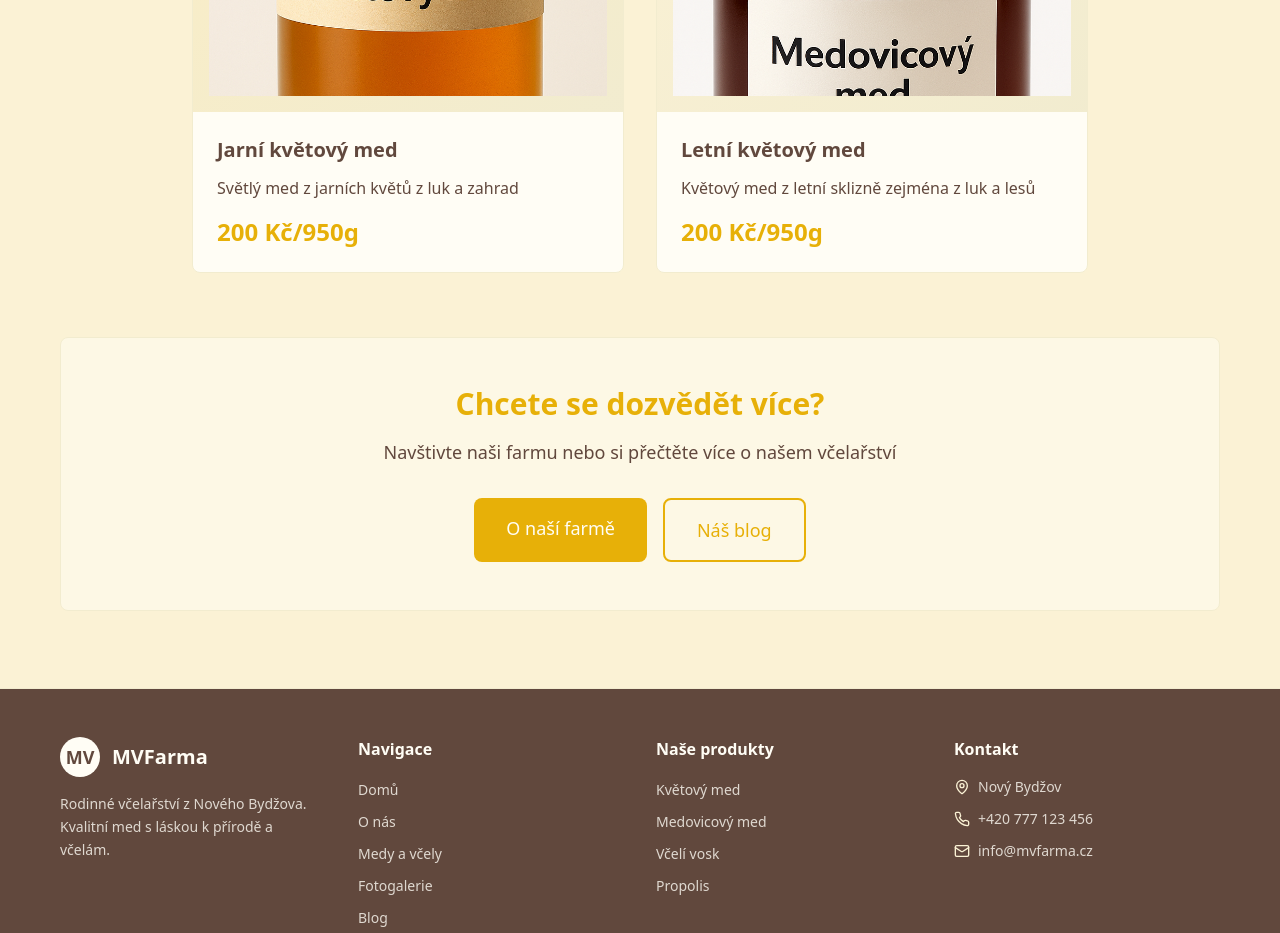
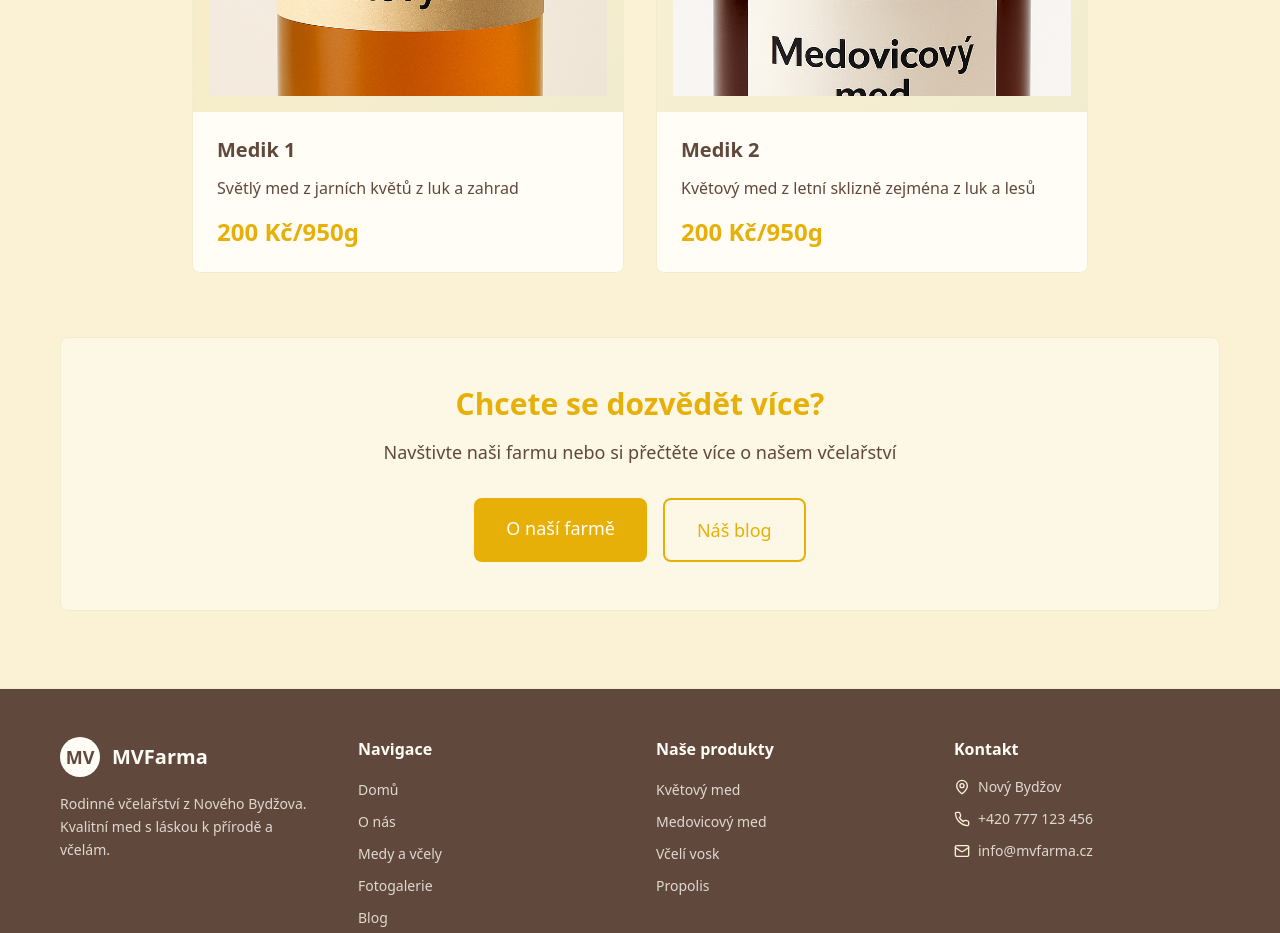
Before and after one commit to Hyneeck/mvfarma, a React (Vite) app: page / in a window 1280 px wide. Shown: the part 1200-2133 px from the top of the page. Built offline with nearby package versions, Linux system fonts and the light colour scheme.

Commit message:
Update honey product names
Replace "jarní květový med" with "medik 1" and "letní květový med" with "medik2" across all relevant files.

```diff
--- a/src/components/MVFarmaProduce.tsx
+++ b/src/components/MVFarmaProduce.tsx
@@ -6,13 +6,13 @@ import OptimizedImage from './OptimizedImage';
 const MVFarmaProduce = () => {
   const honeyTypes = [
     {
-      title: "Letní květový med",
+      title: "Medik 2",
       description: "Květový med z letní sklizně zejména z luk a lesů, má lehce tmavší barvu než jarní. obsahuje podíl medovice, pikantnější",
       icon: TreePine,
       price: "Od 180 Kč"
     },
     {
-      title: "Jarní květový med",
+      title: "Medik 1",
       description: "Světlý med z jarních květů z luk a zahrad - jemná sladká chuť",
       icon: Flower2,
       price: "200 Kč za sklenici 950g"
@@ -38,7 +38,7 @@ const MVFarmaProduce = () => {
                 <div className="aspect-[3/2] relative overflow-hidden bg-gradient-to-br from-accent/20 to-secondary/20 flex items-center justify-center p-8">
                    <OptimizedImage
                      src={index === 0 ? "/lovable-uploads/f163cc3d-d72e-4c0b-9314-3eb754531fae.png" : "/lovable-uploads/be0b432f-05c0-4dfe-992b-553e9168d15c.png"}
-                     alt={index === 0 ? "Letní květový med z MVFarma - tmavší med z letní sklizně" : "Jarní květový med z MVFarma - světlý med z jarních květů"}
+                     alt={index === 0 ? "Medik 2 z MVFarma - tmavší med z letní sklizně" : "Medik 1 z MVFarma - světlý med z jarních květů"}
                      className="max-w-full max-h-full object-contain"
                    />
                 </div>
--- a/src/pages/HomePage.tsx
+++ b/src/pages/HomePage.tsx
@@ -36,12 +36,12 @@ const HomePage = () => {
                   <div className="aspect-[4/3] bg-gradient-to-br from-primary/20 to-secondary flex items-center justify-center p-4">
                      <OptimizedImage
                        src="/lovable-uploads/be0b432f-05c0-4dfe-992b-553e9168d15c.png"
-                       alt="Jarní květový med z MVFarma - světlý med z jarních květů"
+                       alt="Medik 1 z MVFarma - světlý med z jarních květů"
                        className="max-w-full max-h-full object-contain"
                      />
                    </div>
                    <div className="p-6">
-                     <h3 className="text-xl font-bold text-foreground mb-3 group-hover:text-primary transition-colors">Jarní květový med</h3>
+                     <h3 className="text-xl font-bold text-foreground mb-3 group-hover:text-primary transition-colors">Medik 1</h3>
                      <p className="text-muted-foreground mb-4">
                        Světlý med z jarních květů z luk a zahrad
                      </p>
@@ -57,12 +57,12 @@ const HomePage = () => {
                   <div className="aspect-[4/3] bg-gradient-to-br from-accent to-secondary flex items-center justify-center p-4">
                      <OptimizedImage
                        src="/lovable-uploads/f163cc3d-d72e-4c0b-9314-3eb754531fae.png"
-                       alt="Letní květový med z MVFarma - tmavší med z letní sklizně"
+                       alt="Medik 2 z MVFarma - tmavší med z letní sklizně"
                        className="max-w-full max-h-full object-contain"
                      />
                    </div>
                    <div className="p-6">
-                     <h3 className="text-xl font-bold text-foreground mb-3 group-hover:text-primary transition-colors">Letní květový med</h3>
+                     <h3 className="text-xl font-bold text-foreground mb-3 group-hover:text-primary transition-colors">Medik 2</h3>
                      <p className="text-muted-foreground mb-4">
                        Květový med z letní sklizně zejména z luk a lesů
                      </p>
--- a/src/pages/HoneyPage.tsx
+++ b/src/pages/HoneyPage.tsx
@@ -9,14 +9,14 @@ import { Flower2, TreePine, Heart, Leaf, Award } from 'lucide-react';
 const HoneyPage = () => {
   const honeyTypes = [
     {
-      title: "Jarní květový med",
+      title: "Medik 1",
       description: "Květový med z jarních květů z luk a zahrad, má světlou barvu a jemnější chuť než letní.",
       icon: Flower2,
       price: "200 Kč/950g",
       features: ["Jemná sladká chuť", "Světlá barva", "Rychlá krystalizace"]
     },
     {
-      title: "Letní květový med",
+      title: "Medik 2",
       description: "Květový med z letní sklizně zejména z luk a lesů, má lehce tmavší barvu než jarní. Obsahuje podíl medovice",
       icon: TreePine,
       price: "200 Kč/950g",
@@ -60,7 +60,7 @@ const HoneyPage = () => {
                     <div className="aspect-[4/3] rounded-lg overflow-hidden bg-gradient-to-br from-accent/20 to-secondary/20 flex items-center justify-center p-8">
                        <OptimizedImage
                          src={index === 0 ? "/lovable-uploads/f163cc3d-d72e-4c0b-9314-3eb754531fae.png" : "/lovable-uploads/be0b432f-05c0-4dfe-992b-553e9168d15c.png"}
-                         alt={index === 0 ? "Letní květový med z MVFarma - tmavší med z letní sklizně" : "Jarní květový med z MVFarma - světlý med z jarních květů"}
+                         alt={index === 0 ? "Medik 1 z MVFarma - světlý med z jarních květů" : "Medik 2 z MVFarma - tmavší med z letní sklizně"}
                          className="max-w-full max-h-full object-contain"
                        />
                     </div>
```
